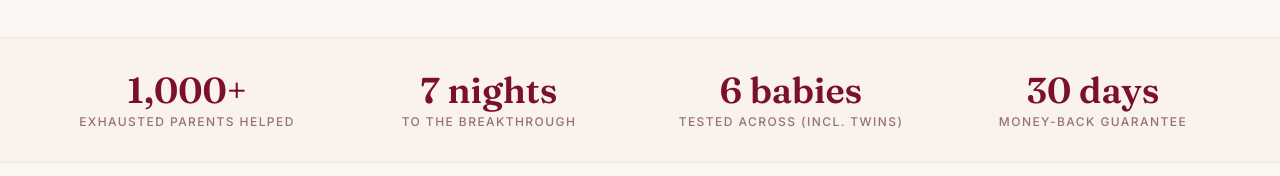
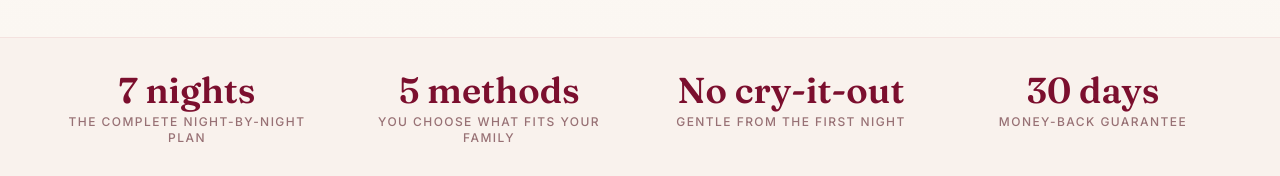
Before and after one commit to ocpdeji/sleepBaby, a Next.js app in the folder website/: page / in a window 1280 px wide. Shown: the part 776-952 px from the top of the page. Built offline with nearby package versions, Linux system fonts and the light colour scheme; no server answers.

Commit message:
Update social proof section and author description

```diff
--- a/website/app/page.tsx
+++ b/website/app/page.tsx
@@ -84,9 +84,9 @@ export default function HomePage() {
       {/* ───────── SOCIAL PROOF BAR ───────── */}
       <section className="border-y border-rose/10 bg-blush2/60">
         <div className="mx-auto grid max-w-7xl grid-cols-2 gap-6 px-5 py-8 text-center sm:px-8 md:grid-cols-4 lg:px-12">
-          <Stat value="1,000+" label="Exhausted parents helped" />
-          <Stat value="7 nights" label="To the breakthrough" />
-          <Stat value="6 babies" label="Tested across (incl. twins)" />
+          <Stat value="7 nights" label="The complete night-by-night plan" />
+          <Stat value="5 methods" label="You choose what fits your family" />
+          <Stat value="No cry-it-out" label="Gentle from the first night" />
           <Stat value="30 days" label="Money-back guarantee" />
         </div>
       </section>
@@ -177,7 +177,7 @@ export default function HomePage() {
               Meet Kate
             </p>
             <h2 className="mt-3 font-serif text-4xl font-semibold tracking-[-0.03em] text-wine2 sm:text-5xl">
-              Mom of six. Including twins.
+              Mom of 3. And the village it took to figure this out.
             </h2>
             <div className="mt-6 space-y-4 text-base leading-8 text-ink/80">
               <p>
```
